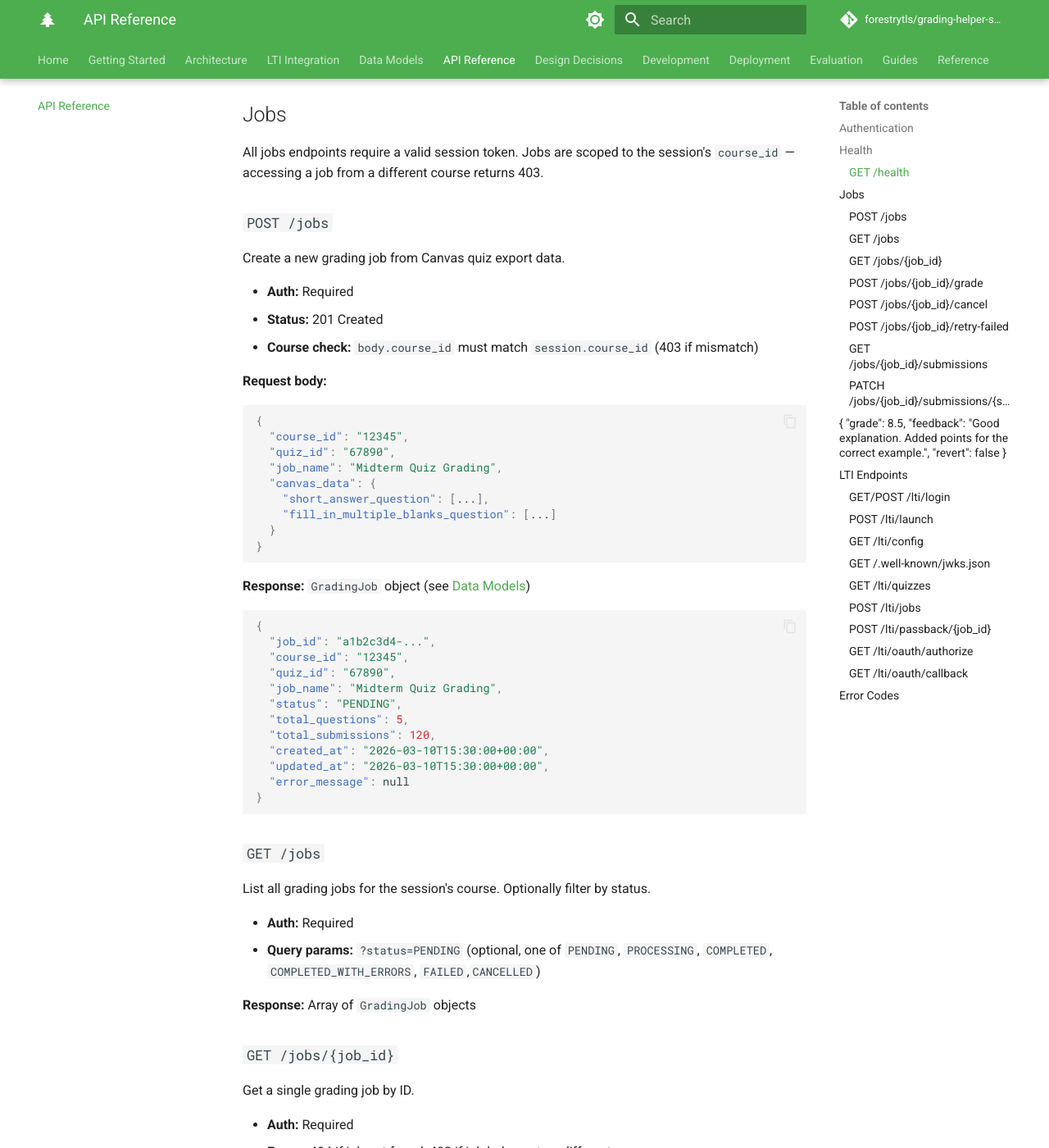
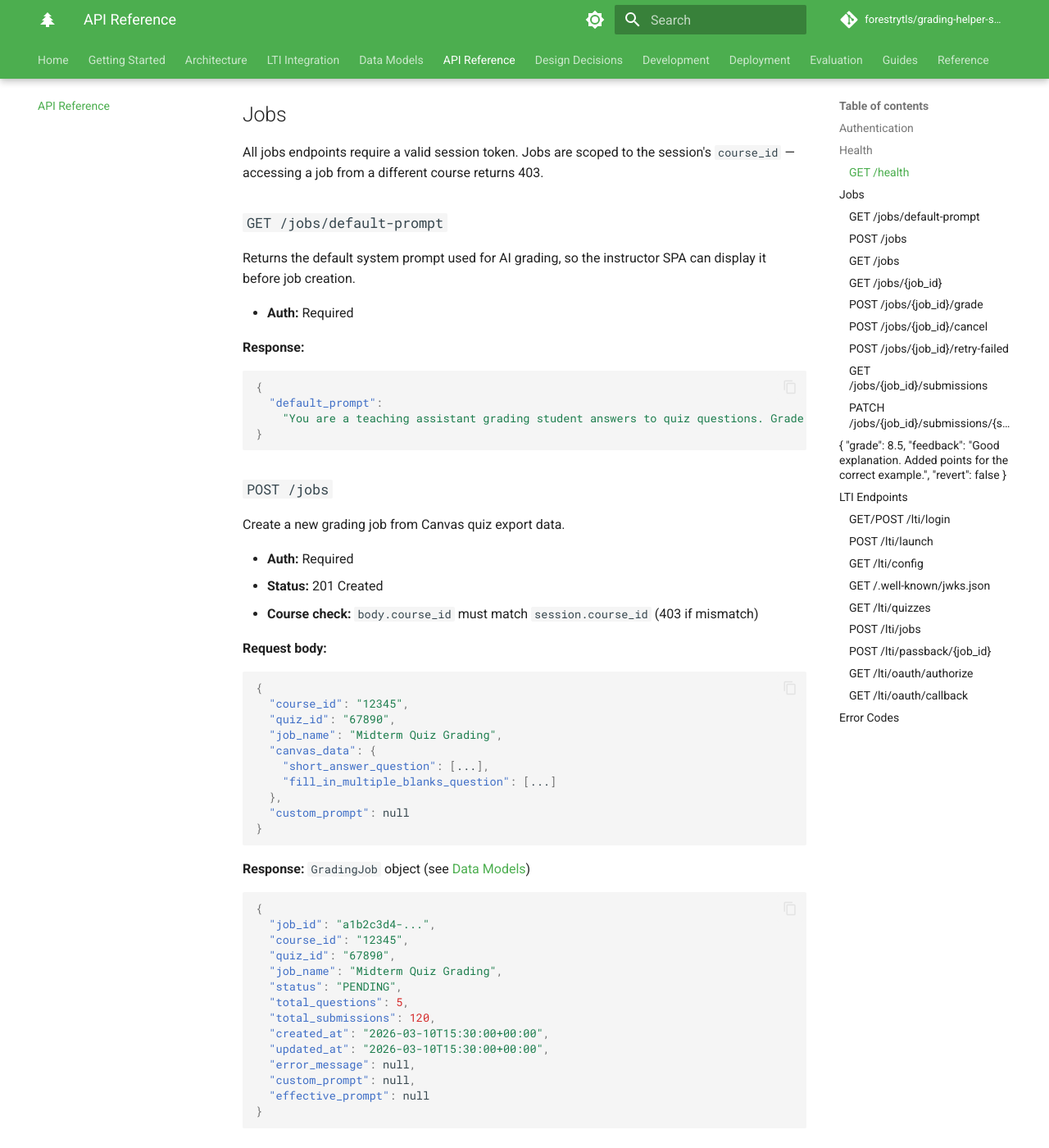
Before and after one commit to UBCForestryTLS/grading-helper-service, an MkDocs documentation site: the page built from docs/api/index.md, in a window 1280 px wide and 1400 px high, scrolled down 1446 px. Shown: the whole window at 82% size. Built offline with MkDocs 1.6.1 and Material for MkDocs 9.7.7, drawn with Linux system fonts in a browser that asks for light colours; comment, search, counter and statistics services are not loaded; some of the changed text lies outside the part shown.

Commit message:
updated docs

````diff
--- a/docs/api/index.md
+++ b/docs/api/index.md
@@ -49,6 +49,20 @@ No authentication required. Returns the service status and current stage.
 
 All jobs endpoints require a valid session token. Jobs are scoped to the session's `course_id` — accessing a job from a different course returns 403.
 
+### `GET /jobs/default-prompt`
+
+Returns the default system prompt used for AI grading, so the instructor SPA can display it before job creation.
+
+- **Auth:** Required
+
+**Response:**
+```json
+{
+  "default_prompt":
+    "You are a teaching assistant grading student answers to quiz questions. Grade the following submission fairly and consistently based on ..."
+}
+```
+
 ### `POST /jobs`
 
 Create a new grading job from Canvas quiz export data.
@@ -66,7 +80,8 @@ Create a new grading job from Canvas quiz export data.
   "canvas_data": {
     "short_answer_question": [...],
     "fill_in_multiple_blanks_question": [...]
-  }
+  },
+  "custom_prompt": null
 }
 ```
 
@@ -83,7 +98,9 @@ Create a new grading job from Canvas quiz export data.
   "total_submissions": 120,
   "created_at": "2026-03-10T15:30:00+00:00",
   "updated_at": "2026-03-10T15:30:00+00:00",
-  "error_message": null
+  "error_message": null,
+  "custom_prompt": null,
+  "effective_prompt": null
 }
 ```
 
@@ -112,6 +129,7 @@ Start AI grading for all submissions in a job. Uses Bedrock Claude Haiku 4.5 wit
 - **Auth:** Required
 - **Errors:** 404 if job not found, 403 if wrong course, 409 if job is not in `PENDING` status
 - The job status transitions: `PENDING` -> `PROCESSING` -> `COMPLETED` ,`COMPLETED_WITH_ERRORS` or `FAILED`
+- Once grading starts, the system prompt (default or custom, plus required technical instructions) is frozen and stored on the job as `effective_prompt`.
 
 **Response:** Updated `GradingJob` object
 
@@ -241,9 +259,11 @@ Create a grading job by fetching quiz data directly from Canvas.
 {
   "launch_id": "abc123",
   "quiz_id": "67890",
-  "quiz_title": "Midterm Quiz"
+  "quiz_title": "Midterm Quiz",
+  "custom_prompt": null
 }
 ```
+- **`custom_prompt`** (optional, max 1000 characters) — instructor override for the grading system prompt. If omitted or unchanged from the default, the job uses the default prompt.
 - **Errors:** 401 (no Canvas token), 502 (Canvas API failure), 503 (not configured)
 
 ### `POST /lti/passback/{job_id}`
````
Also changed, not shown: docs/data-models/index.md (+6 -1 lines).
